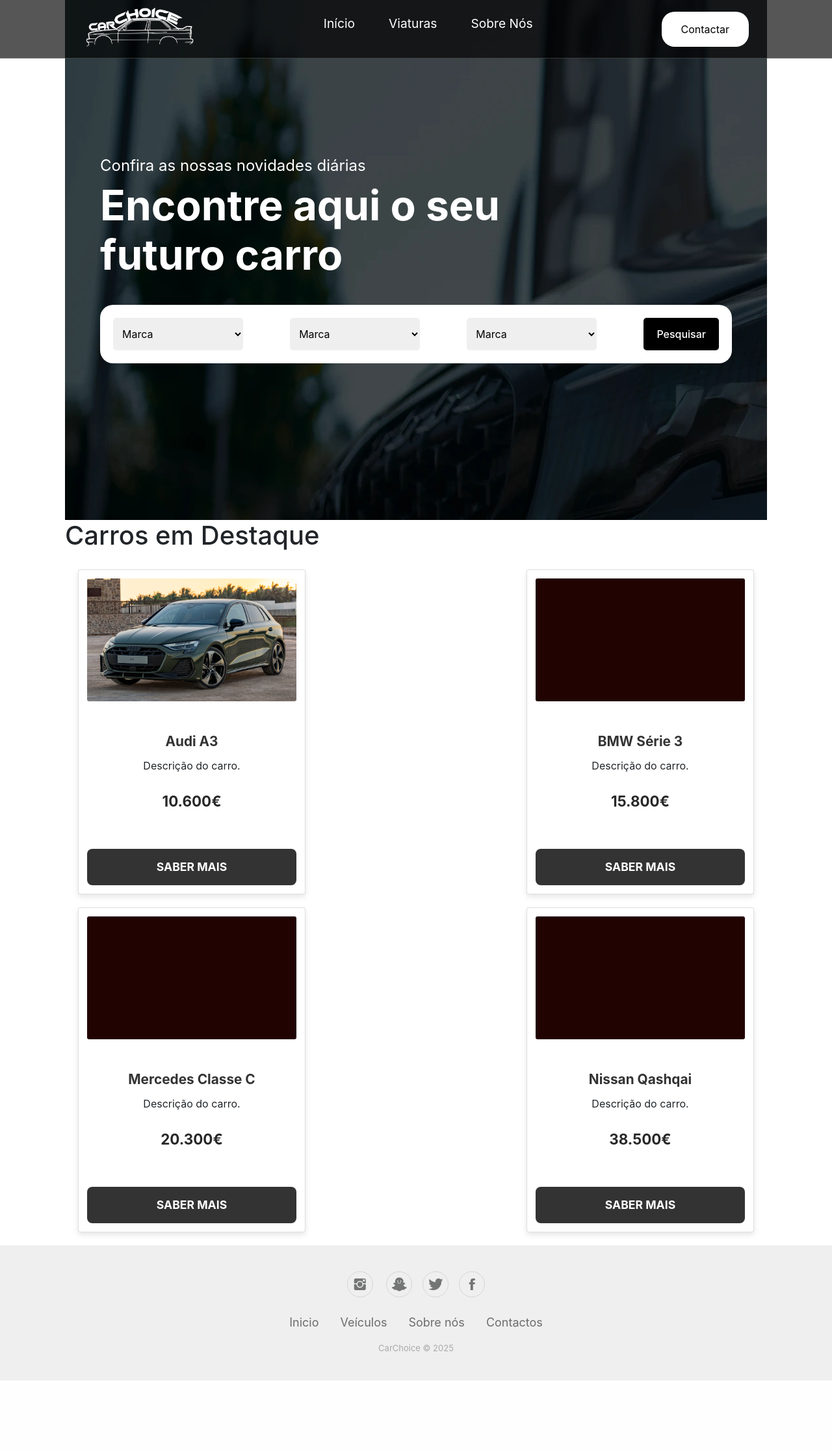
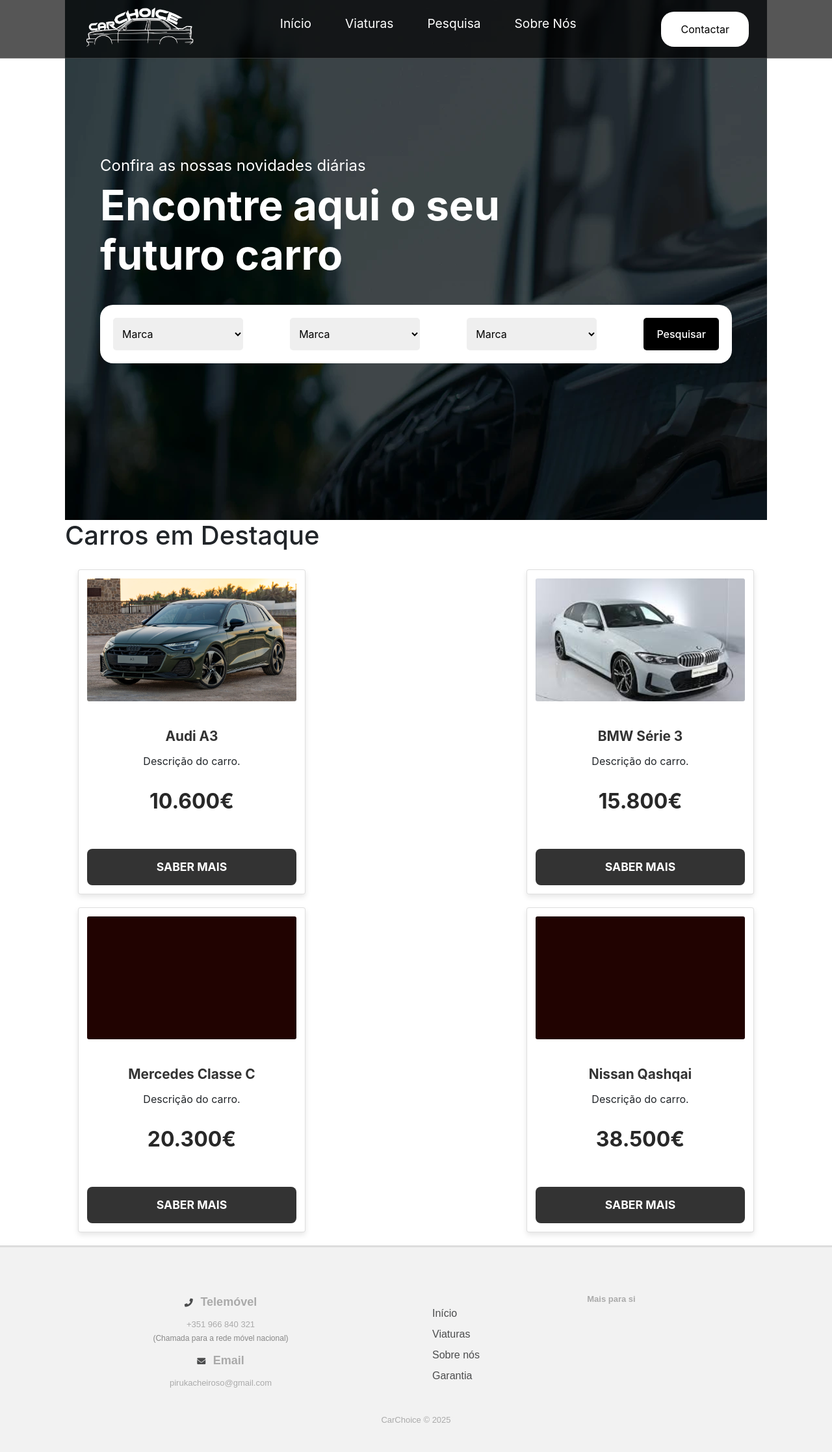
Before and after one commit to goncasprg/PAP-Goncalo, a PHP site: page / in a window 1280 px wide. Shown: the whole page at 65% size. Before the commit the page ends 2124 px from the top, so only its background shows below. Run offline with PHP 8.4, Linux system fonts and the light colour scheme.

Commit message:
footer e header

```diff
--- a/assets/css/cards.css
+++ b/assets/css/cards.css
@@ -64,7 +64,7 @@
 .text-price {
     color: #282828;
     font-weight: bold;
-    font-size: 1.4em;
+    font-size: 2em;
     margin: 10px 0;
 }
 
--- a/assets/css/footer.css
+++ b/assets/css/footer.css
@@ -1,59 +1,77 @@
 .footer-basic {
-    padding:40px 0;
-    background-color:#efefef;
-    color:#4b4c4d;
+  padding: 40px 0;
+  background-color: #f2f2f2; /* Fundo cinzento claro */
+  color: #4b4c4d; /* Texto cinzento escuro */
+  font-family: Arial, sans-serif;
+  border-top: 3px solid #ddd; /* Borda superior suave */
 }
 
-  .footer-basic ul {
-    padding:0;
-    list-style:none;
-    text-align:center;
-    font-size:18px;
-    line-height:1.6;
-    margin-bottom:0;
+.footer-container {
+  display: flex;
+  justify-content: space-between;
+  align-items: flex-start;
+  padding: 20px 5%;
+  gap: 50px; /* Espaço entre os blocos */
 }
 
-  .footer-basic li {
-    padding:0 10px;
+.contact-section {
+  flex: 1;
+  font-size: 16px;
 }
 
-  .footer-basic ul a {
-    color:inherit;
-    text-decoration:none;
-    opacity:0.8;
+.contact-section p {
+  margin: 5px 0;
+  line-height: 1.6;
 }
 
-  .footer-basic ul a:hover {
-    opacity:1;
+.contact-section strong {
+  font-size: 18px;
 }
 
-  .footer-basic .social {
-    text-align:center;
-    padding-bottom:25px;
+.contact-section i {
+  margin-right: 8px;
+  color: #4b4c4d; /* Cor dos ícones */
 }
 
-  .footer-basic .social > a {
-    font-size:24px;
-    width:40px;
-    height:40px;
-    line-height:40px;
-    display:inline-block;
-    text-align:center;
-    border-radius:50%;
-    border:1px solid #ccc;
-    margin:0 8px;
-    color:inherit;
-    opacity:0.75;
+.contact-section span {
+  font-size: 12px;
+  color: #888;
 }
 
-  .footer-basic .social > a:hover {
-    opacity:0.9;
+.links-section {
+  flex: 1;
+  text-align: left;
+  font-size: 16px;
 }
 
-  .footer-basic .copyright {
-    margin-top:15px;
-    text-align:center;
-    font-size:13px;
-    color:#aaa;
-    margin-bottom:0;
+.links-section p {
+  font-size: 18px;
+  font-weight: bold;
+  margin-bottom: 10px;
 }
+
+.links-section ul {
+  list-style: none;
+  padding: 0;
+}
+
+.links-section li {
+  margin-bottom: 8px;
+}
+
+.links-section a {
+  color: #4b4c4d;
+  text-decoration: none;
+  transition: color 0.3s ease;
+}
+
+.links-section a:hover {
+  color: #000;
+}
+
+.footer-basic p {
+  text-align: center;
+  margin: 10px 0 0;
+  font-size: 13px;
+  color: #aaa;
+}
--- a/assets/html/cards.html
+++ b/assets/html/cards.html
@@ -11,7 +11,7 @@
     </div>
     <!-- Card 2 -->
     <div class="card">
-        <div class="card-img"></div>
+        <div class="card-img" style="background-image: url('assets/images/carros/BMW_Serie3.jpg'); background-size: cover; background-position: center;"></div>
         <div class="card-info">
             <p class="text-title">BMW Série 3</p>
             <p class="text-body">Descrição do carro.</p>
--- a/assets/html/footer.html
+++ b/assets/html/footer.html
@@ -4,31 +4,38 @@
 <head>
     <meta charset="utf-8">
     <meta name="viewport" content="width=device-width, initial-scale=1.0">
-    <title>Untitled</title>
+    <title>Rodapé Contatos</title>
     <link rel="stylesheet" href="https://cdnjs.cloudflare.com/ajax/libs/twitter-bootstrap/4.1.3/css/bootstrap.min.css">
-    <link rel="stylesheet" href="https://cdnjs.cloudflare.com/ajax/libs/ionicons/2.0.1/css/ionicons.min.css">
+    <link rel="stylesheet" href="https://cdnjs.cloudflare.com/ajax/libs/font-awesome/6.0.0-beta3/css/all.min.css">
     <link rel="stylesheet" href="assets/css/style.css">
 </head>
 
 <body>
     <div class="footer-basic">
         <footer>
-            <div class="social">
-                <a href="#"><i class="icon ion-social-instagram"></i></a>
-                <a href="#"><i class="icon ion-social-snapchat"></i>
-                </a><a href="#"><i class="icon ion-social-twitter"></i>
-                </a><a href="#"><i class="icon ion-social-facebook"></i></a></div>
-            <ul class="list-inline">
-                <li class="list-inline-item"><a href="#">Inicio</a></li>
-                <li class="list-inline-item"><a href="#">Veículos</a></li>
-                <li class="list-inline-item"><a href="#">Sobre nós</a></li>
-                <li class="list-inline-item"><a href="#">Contactos</a></li>
-            </ul>
+            <div class="footer-container">
+                <!-- Contact Section -->
+                <div class="contact-section">
+                    <p><i class="fas fa-phone-alt"></i> <strong>Telemóvel</strong></p>
+                    <p>+351 966 840 321 <br><span>(Chamada para a rede móvel nacional)</span></p>
+                    <p><i class="fas fa-envelope"></i> <strong>Email</strong></p>
+                    <p>pirukacheiroso@gmail.com</p>
+                </div>
+
+                <!-- Links Section -->
+                <div class="links-section">
+                    <p><strong>Mais para si</strong></p>
+                    <ul>
+                        <li><a href="#">Início</a></li>
+                        <li><a href="#">Viaturas</a></li>
+                        <li><a href="#">Sobre nós</a></li>
+                        <li><a href="#">Garantia</a></li>
+                    </ul>
+                </div>
+            </div>
             <p class="copyright">CarChoice © 2025</p>
         </footer>
     </div>
-    <script src="https://cdnjs.cloudflare.com/ajax/libs/jquery/3.2.1/jquery.min.js"></script>
-    <script src="https://cdnjs.cloudflare.com/ajax/libs/twitter-bootstrap/4.1.3/js/bootstrap.bundle.min.js"></script>
 </body>
 
 </html>
--- a/index.html
+++ b/index.html
@@ -18,6 +18,7 @@
             <ul class="nav-list">
                 <li class="nav-item"><a href="" class="nav-link">Início</a></li>
                 <li class="nav-item"><a href="" class="nav-link">Viaturas</a></li>
+                <li class="nav-item"><a href="" class="nav-link">Pesquisa</a></li>
                 <li class="nav-item"><a href="assets/html/sobre_nos.html" class="nav-link">Sobre Nós</a></li>
             </ul>
         </nav>
```
Also changed, not shown: assets/includes/html/footer.html (deleted, +0 -140 lines), assets/images/carros/BMW_Serie3.jpg (added), assets/includes/html/header.html (deleted). Lines whose indentation alone changed are shown as unchanged.
